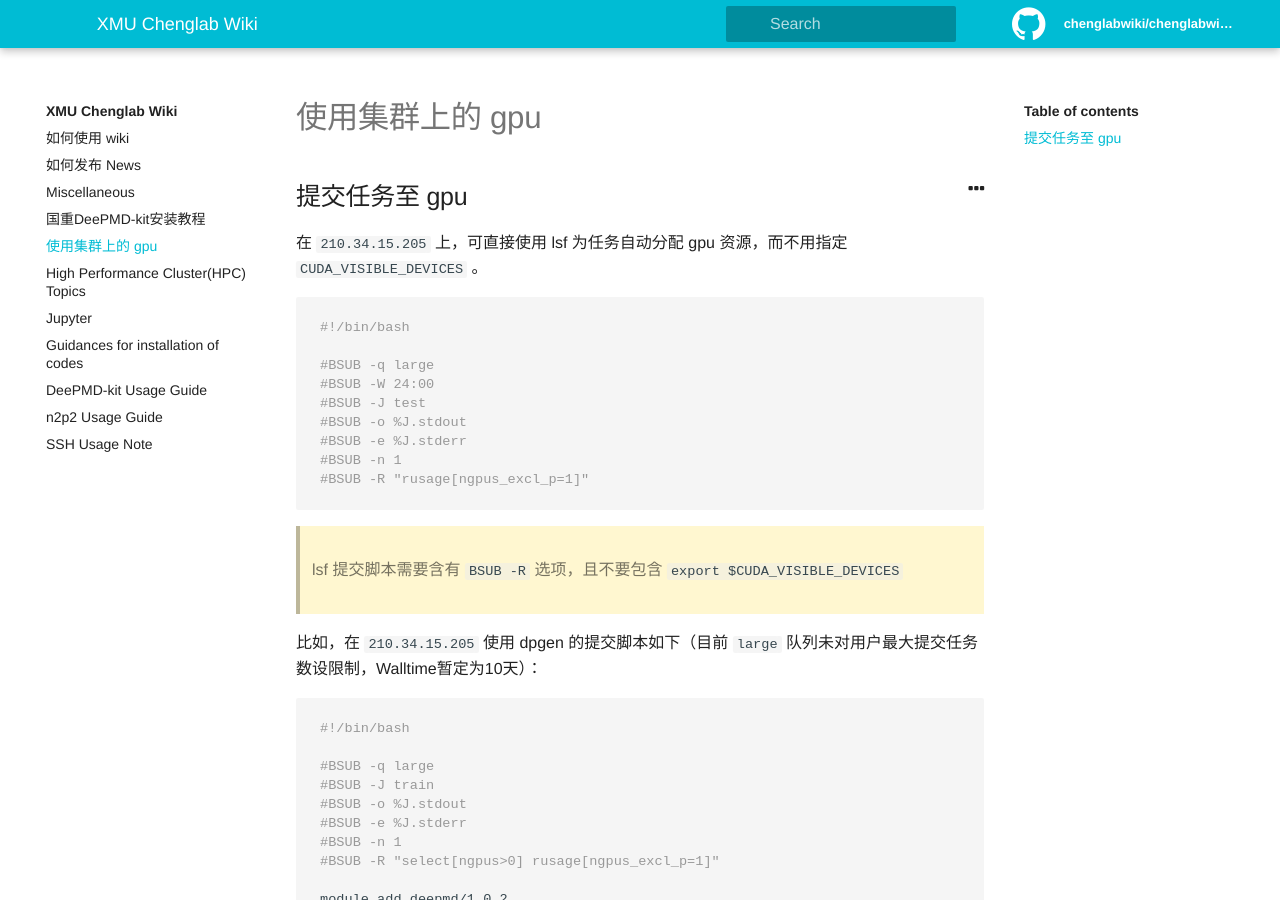
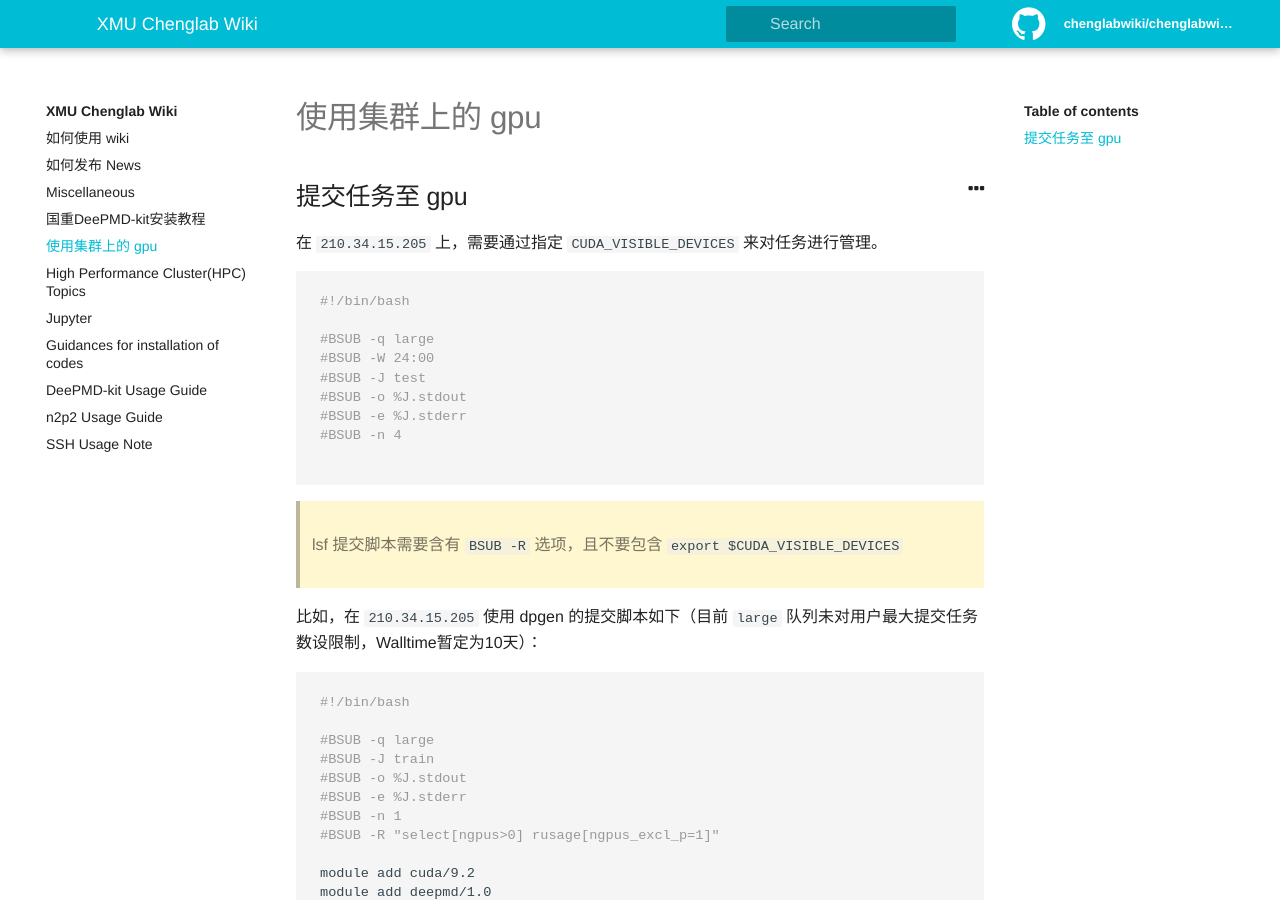
Before and after one commit to chenggroup/chenggroup.github.io, a Jekyll site: the page built from _wiki/gpu_usage.md, in a window 1280 px wide and 900 px high. Built offline with Jekyll 4.4.1, drawn with Linux system fonts in a browser that asks for light colours; some of the changed text lies outside the part shown.

Commit message:
modify gpu_usage.md

````diff
--- a/_wiki/gpu_usage.md
+++ b/_wiki/gpu_usage.md
@@ -6,7 +6,7 @@ title: 使用集群上的 gpu
 
 ## 提交任务至 gpu
 
-在 `210.34.15.205` 上，可直接使用 lsf 为任务自动分配 gpu 资源，而不用指定 `CUDA_VISIBLE_DEVICES` 。
+在 `210.34.15.205` 上，需要通过指定 `CUDA_VISIBLE_DEVICES` 来对任务进行管理。
 
 ```bash
 #!/bin/bash
@@ -16,8 +16,8 @@ title: 使用集群上的 gpu
 #BSUB -J test
 #BSUB -o %J.stdout
 #BSUB -e %J.stderr
-#BSUB -n 1
-#BSUB -R "rusage[ngpus_excl_p=1]"
+#BSUB -n 4
+
 ```
 
 > lsf 提交脚本需要含有 `BSUB -R` 选项，且不要包含 `export $CUDA_VISIBLE_DEVICES`
@@ -34,7 +34,8 @@ title: 使用集群上的 gpu
 #BSUB -n 1
 #BSUB -R "select[ngpus>0] rusage[ngpus_excl_p=1]"
 
-module add deepmd/1.0.2
+module add cuda/9.2
+module add deepmd/1.0
 dp train input.json > train.log
 ```
 
````
